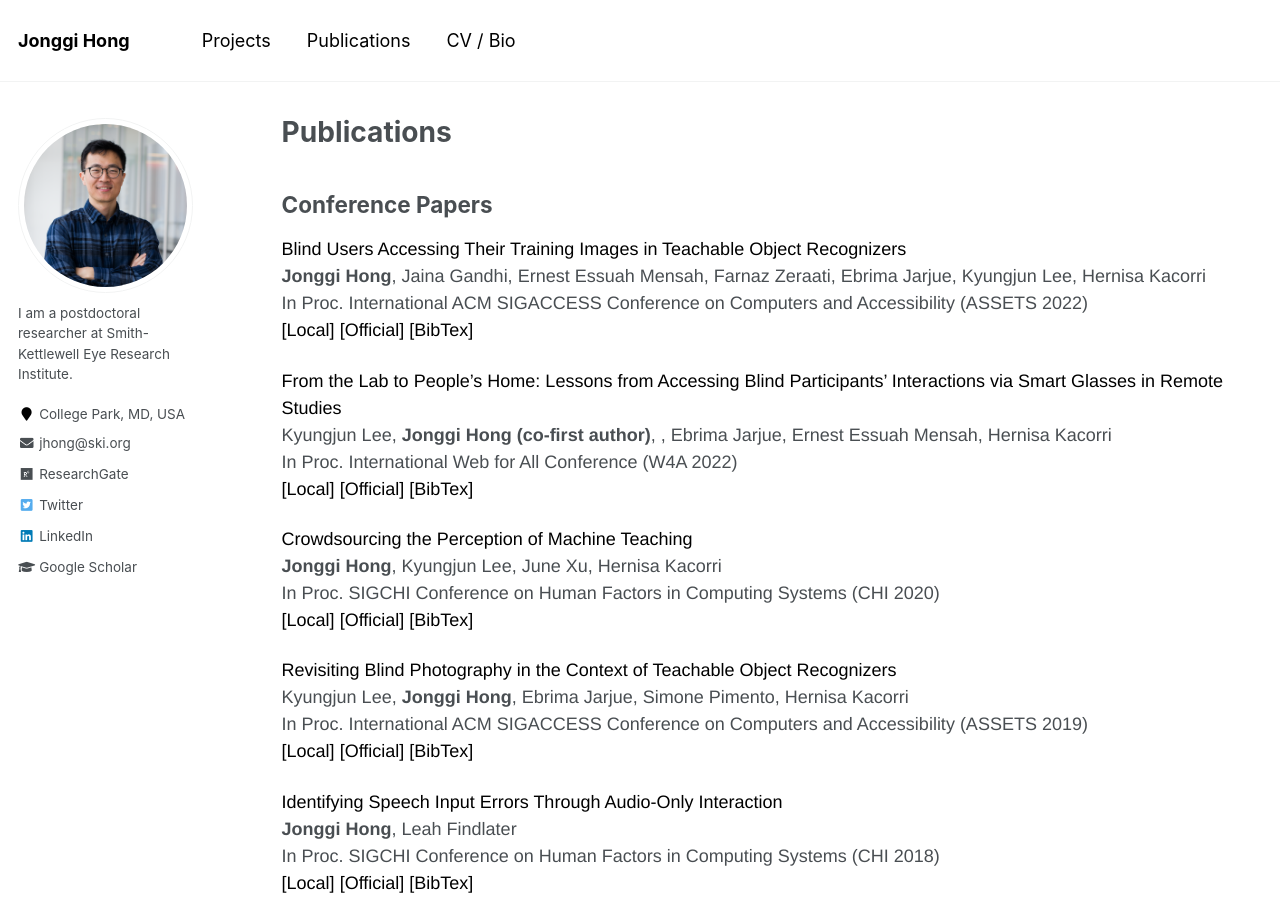
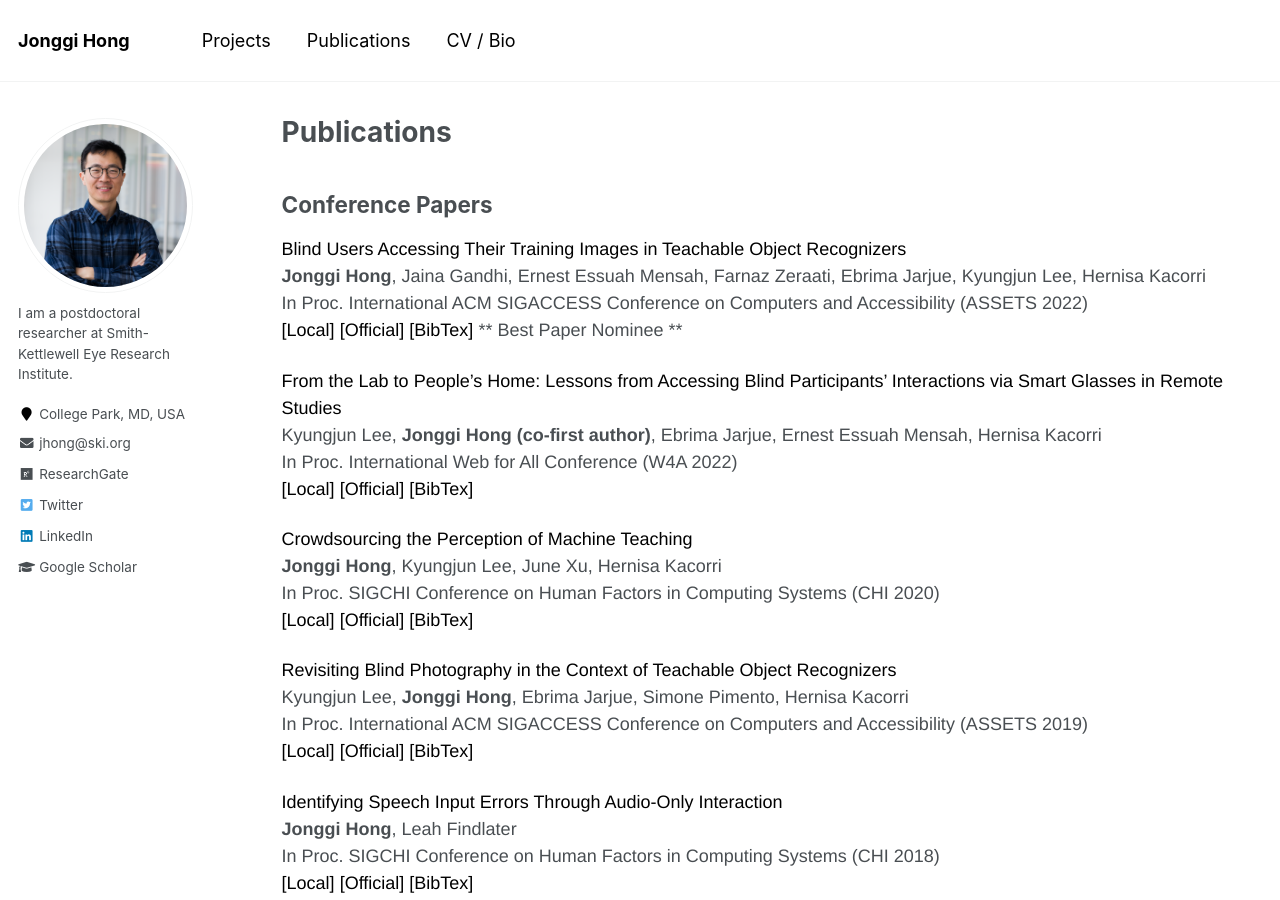
Before and after one commit to jonggi/jonggi.github.io, a Jekyll site: the page built from publications.md, in a window 1280 px wide and 900 px high. Built offline with Jekyll 4.4.1, drawn with Linux system fonts in a browser that asks for light colours.

Commit message:
mm github

```diff
--- a/publications.md
+++ b/publications.md
@@ -20,16 +20,17 @@ $(function(){
 
 ## Conference Papers
 
-[Blind Users Accessing Their Training Images in Teachable Object Recognizers](/.)<br>
+[Blind Users Accessing Their Training Images in Teachable Object Recognizers](/papers/ASSETS2022-Descriptors.pdf)<br>
 **Jonggi Hong**, Jaina Gandhi, Ernest Essuah Mensah, Farnaz Zeraati, Ebrima Jarjue, Kyungjun Lee, Hernisa Kacorri <br>
 In Proc. International ACM SIGACCESS Conference on Computers and Accessibility (ASSETS 2022)<br>
 [[Local]](/papers/ASSETS2022-Descriptors.pdf)
 [[Official]]()
 <a class="hong2022blind_open">[BibTex]</a> <!-- Don't forget to add '_open' at the end of class name -->
+** Best Paper Nominee **
 
 
-[From the Lab to People’s Home: Lessons from Accessing Blind Participants’ Interactions via Smart Glasses in Remote Studies](/.)<br>
-Kyungjun Lee, **Jonggi Hong (co-first author)**, , Ebrima Jarjue, Ernest Essuah Mensah, Hernisa Kacorri<br>
+[From the Lab to People’s Home: Lessons from Accessing Blind Participants’ Interactions via Smart Glasses in Remote Studies](/papers/W4A_Smartglasses.pdf)<br>
+Kyungjun Lee, **Jonggi Hong (co-first author)**, Ebrima Jarjue, Ernest Essuah Mensah, Hernisa Kacorri<br>
 In Proc. International Web for All Conference (W4A 2022)<br>
 [[Local]](/papers/W4A2022-Smartglasses.pdf)
 [[Official]](https://dl.acm.org/doi/abs/10.1145/3493612.3520448)
```
